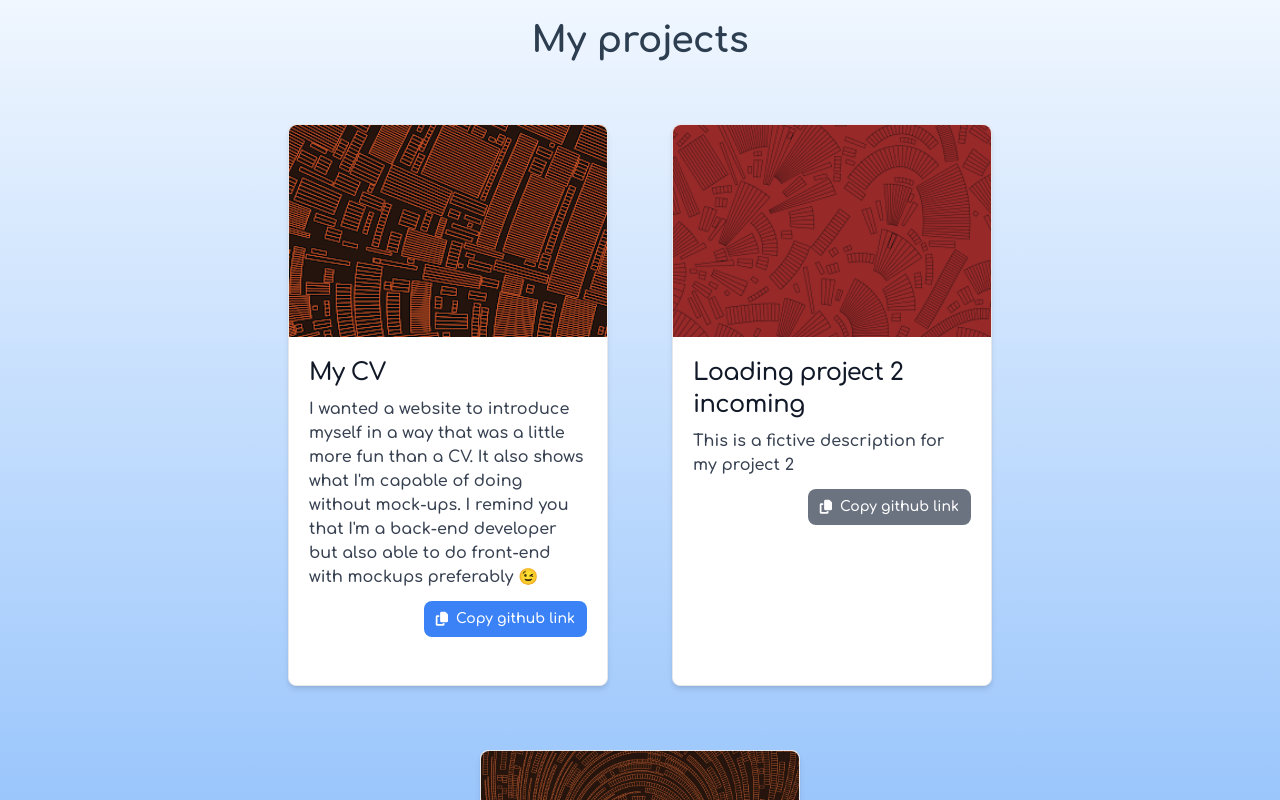
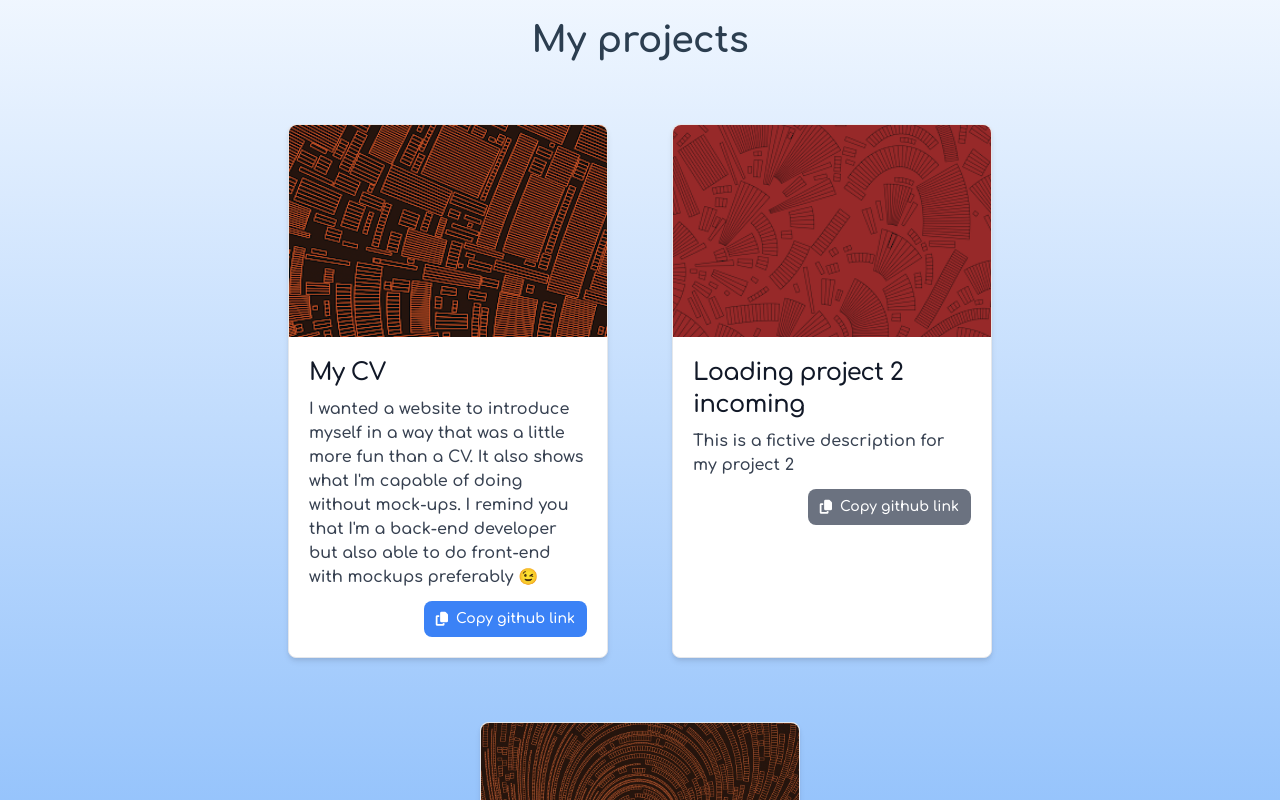
Before and after one commit to SpinBoxx/my-cv, a Vue app: page / in a window 1280 px wide. Shown: the part 1740-2540 px from the top of the page. Built offline with nearby package versions, Linux system fonts and the light colour scheme.

Commit message:
change some css

```diff
--- a/src/components/CardVertical.vue
+++ b/src/components/CardVertical.vue
@@ -16,7 +16,7 @@ defineProps({
 <template>
   <ToastSuccess v-show="isToastOpen" @close="$emit('close')"></ToastSuccess>
 
-  <div class="bg-white flex flex-col pb-7 w-80 h-fit rounded-lg border border-gray-200 shadow-md dark:bg-gray-800 dark:border-gray-700 duration-300 transform hover:scale-105" id="card">
+  <div class="bg-white flex flex-col w-80 h-fit rounded-lg border border-gray-200 shadow-md dark:bg-gray-800 dark:border-gray-700 duration-300 transform hover:scale-105" id="card">
     <div>
       <img class="rounded-t-lg w-full " :src="require(`@/assets/images/image_project/${image}`)" alt="" />
     </div>
```
